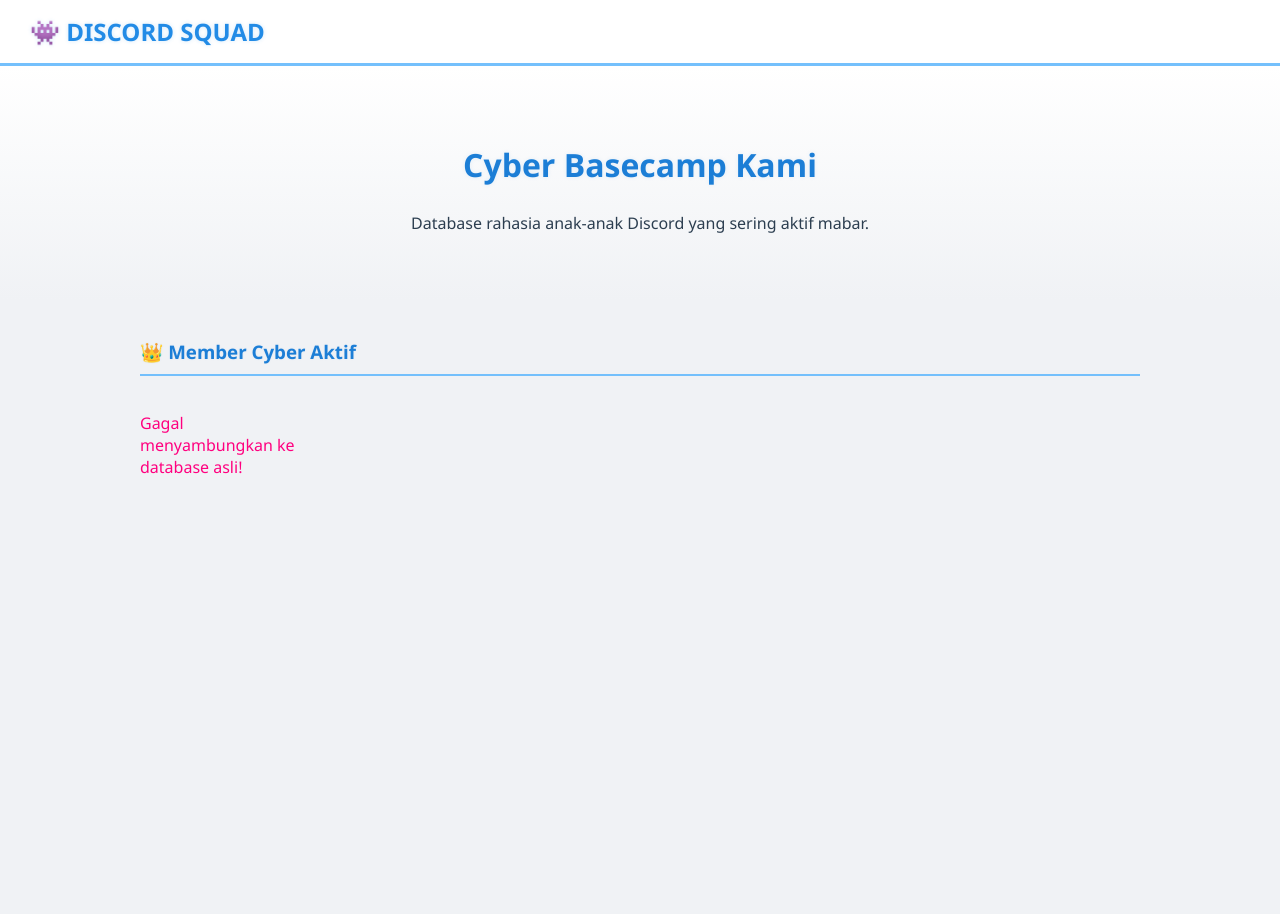
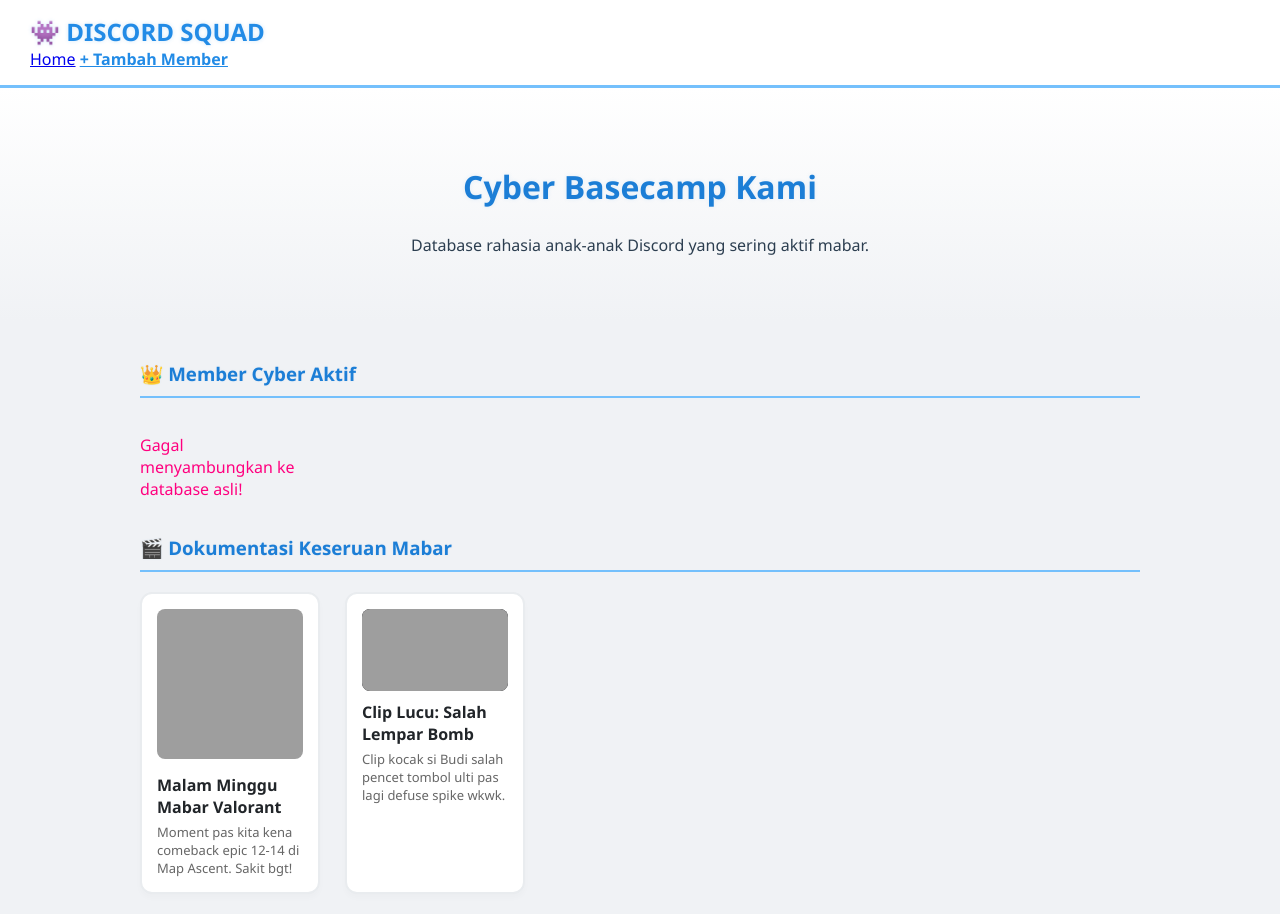
Before and after one commit to karkafakta-cell/proyek-pertama, a plain HTML site: page index.html in a window 1280 px wide. Before the commit the page ends 800 px from the top, so only its background shows below. Drawn offline with Linux system fonts and the light colour scheme; no server answers; grey boxes are pictures that could not be loaded.

Commit message:
menambah input foto dan video

```diff
--- a/index.html
+++ b/index.html
@@ -8,8 +8,13 @@
 </head>
 <body>
 
+    <!-- NAVBAR -->
     <nav class="navbar">
         <h1 class="nav-logo">👾 DISCORD SQUAD</h1>
+        <div class="nav-links">
+            <a href="index.html">Home</a>
+            <a href="admin.html" class="link-admin">+ Tambah Member</a>
+        </div>
     </nav>
 
     <header class="hero">
@@ -18,12 +23,37 @@
     </header>
 
     <main class="container">
+
+        <!-- BAGIAN 1: PROFIL MEMBER -->
         <section class="section-box">
             <h3 class="section-title">👑 Member Cyber Aktif</h3>
-
-            <!-- 🔽 Kotak ini sengaja dikosongkan, nanti diisi otomatis oleh script.js -->
             <div id="grid-member" class="grid-member"></div>
         </section>
+
+        <!-- BAGIAN 2: GALERI MEDIAMU (SUDAH BERSIH) -->
+        <section id="galeri" class="section-box">
+            <h3 class="section-title">🎬 Dokumentasi Keseruan Mabar</h3>
+            <div class="grid-member">
+
+                <!-- KOTAK MEDIA 1: FOTO SCREENSHOT -->
+                <div class="card-member card-media">
+                    <img src="https://unsplash.com" alt="Mabar" class="img-galeri">
+                    <h4 class="media-title">Malam Minggu Mabar Valorant</h4>
+                    <p class="media-desc">Moment pas kita kena comeback epic 12-14 di Map Ascent. Sakit bgt!</p>
+                </div>
+
+                <!-- KOTAK MEDIA 2: VIDEO CLIP (EMBED YOUTUBE) -->
+                <div class="card-member card-media">
+                    <div class="video-container">
+                        <iframe src="https://youtube.com" allowfullscreen></iframe>
+                    </div>
+                    <h4 class="media-title">Clip Lucu: Salah Lempar Bomb</h4>
+                    <p class="media-desc">Clip kocak si Budi salah pencet tombol ulti pas lagi defuse spike wkwk.</p>
+                </div>
+
+            </div>
+        </section>
+
     </main>
 
     <!-- KOTAK POP-UP DETAIL PROFIL (MODAL) -->
--- a/style.css
+++ b/style.css
@@ -196,3 +196,55 @@ body {
     display: none;
     font-weight: bold;
 }
+
+
+
+/* --- TAMBAHAN DESAIN GALERI MEDIA (DITEMPEL DI PALING BAWAH) --- */
+
+.link-admin {
+    color: #228be6;
+    font-weight: bold;
+}
+
+.card-media {
+    text-align: left;
+    cursor: default;
+    padding: 15px;
+}
+
+.img-galeri {
+    width: 100%;
+    height: 150px;
+    object-fit: cover;
+    border-radius: 8px;
+}
+
+.video-container {
+    position: relative;
+    padding-bottom: 56.25%;
+    height: 0;
+    overflow: hidden;
+    border-radius: 8px;
+    background-color: #0b0c10;
+}
+
+.video-container iframe {
+    position: absolute;
+    top: 0;
+    left: 0;
+    width: 100%;
+    height: 100%;
+    border: none;
+}
+
+.media-title {
+    margin: 10px 0 5px 0;
+    font-size: 16px;
+    color: #212529;
+}
+
+.media-desc {
+    color: #666666;
+    font-size: 13px;
+    margin: 0;
+}
```
